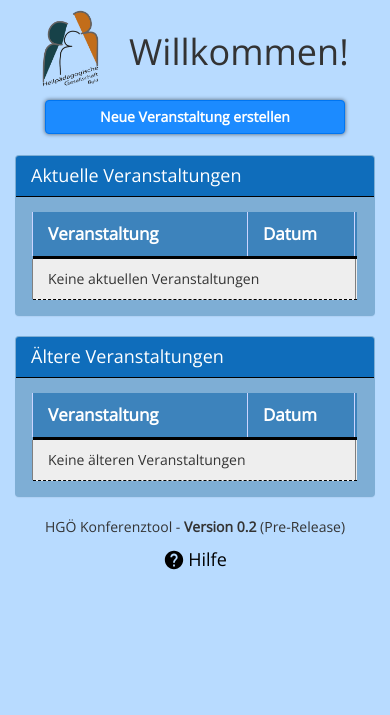
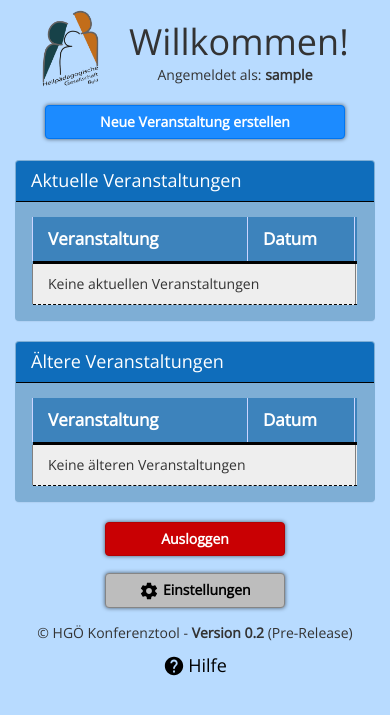
Before and after one commit to marcputz/HGOE-Konferenztool, a PHP site: page /start.php in a window 390 px wide. Shown: the top 715 px of the page. Run offline with PHP 8.4, Linux system fonts and the light colour scheme; the visitor is signed in with stand-in values (Sample User, id 1); data that the repository does not hold is empty.

Commit message:
Version 0.2-dev09
Changelog:
- Startseite für Mobile Geräte angepasst. Buttons "Abmelden" und "Einstellungen" werden am unteren Ende der Page angezeigt. Unter dem Willkommenstext steht auch der derzeit angemeldete User

```diff
--- a/admin/start.php
+++ b/admin/start.php
@@ -67,9 +67,10 @@
 				</div>
 
 				<!-- kleine Bildschirmgrößen -->
-				<div class="col-xs-12 text-center hidden-sm hidden-md hidden-lg hidden-xl">
-					<h1><img src="assets/img/hgoe_logo.png" style="height: 80px; margin-top: -10px;"> &nbsp;
+				<div class="col-xs-12 text-center hidden-sm hidden-md hidden-lg hidden-xl" style="margin-bottom: 10px; margin-top: 5px;">
+					<h1 style="margin-top: -5px;"><img src="assets/img/hgoe_logo.png" style="height: 80px; margin-top: 10px;"> &nbsp;
 					Willkommen!</h1>
+					<p style="margin-left: 80px; margin-top: -35px;"><?php if(isset($_SESSION['user'])) { echo "Angemeldet als: <b>" . $_SESSION['user'] . "</b>"; } else { echo "Nicht angemeldet"; } ?></p>
 				</div>
 				<div class="col-xs-12 text-center hidden-sm hidden-md hidden-lg hidden-xl" style="height: 50px;">
 					<a class="btn-hgoe btn" style="color: white; width: 300px;" href="erstellen.php">Neue Veranstaltung erstellen</a>
@@ -262,8 +263,14 @@
 				</div>
 			</div>
 
-			<div class="container-fluid text-center">
-				<p>HGÖ Konferenztool - <b>Version 0.2</b> (Pre-Release)</p>
+			<div class="container-fluid text-center hidden-sm hidden-md hidden-lg" style="margin-bottom: 15px;">
+				<a class="btn btn-hgoe-red" href="./logout.php" style="width: 180px;">Ausloggen</a>
+				<br>
+				<a class="btn btn-hgoe-grey" style="margin-top: 17px; width: 180px;" onClick="settingsPlaceholder()"><img src="assets/img/settings_icon.svg" style="height: 20px;"> Einstellungen</a>
+			</div>
+
+			<div class="container-fluid text-center" style="margin-bottom: 20px;">
+				<p>© HGÖ Konferenztool - <b>Version 0.2</b> (Pre-Release)</p>
 				<a href="../hilfe.php" style="font-size: 18px; color: black;"><img src="./assets/img/help_icon.svg" style="height: 22px; margin-top: -3px; margin-right: 3px;">Hilfe</a>
 			</div>
 		</div>
```
